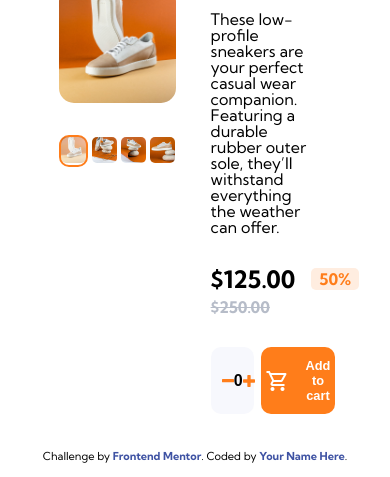
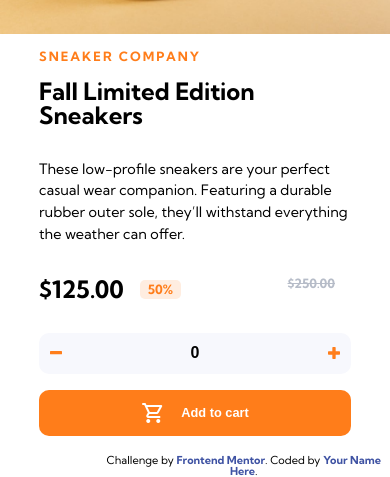
Before and after one commit to NicolasArfel/E-commerce-product-page, a website: page index.html in a window 390 px wide. Shown: the part 367-844 px from the top of the page. Drawn offline with nearby package versions, Linux system fonts and the light colour scheme.

Commit message:
responsive half made

```diff
--- a/index.html
+++ b/index.html
@@ -16,6 +16,7 @@
     />
     <link rel="stylesheet" href="./styles/reset.css" />
     <link rel="stylesheet" href="./styles/styles.css" />
+    <link rel="stylesheet" href="./styles/mobile.css" />
     <!-- <script src="https://cdn.tailwindcss.com"></script> -->
     <script src="./index.js" defer></script>
     <script src="./js/navbar.js" defer></script>
@@ -111,7 +112,7 @@
             Featuring a durable rubber outer sole, they’ll withstand everything
             the weather can offer.
           </p>
-          <div>
+          <div class="main__right-total">
             <div class="main__right-amount">
               <p class="main__right-total">$125.00</p>
               <p class="main__right-reduce">50%</p>
--- /dev/null
+++ b/styles/mobile.css
@@ -0,0 +1,88 @@
+@media screen and (max-width: 700px) {
+  body {
+    width: 100%;
+  }
+  .main {
+    flex-direction: column;
+    width: 100%;
+    margin: 1rem;
+  }
+  .main__left,
+  .main__right {
+    width: 90%;
+  }
+  .main__right-total {
+    display: flex;
+    justify-content: space-between;
+  }
+  footer {
+    position: fixed;
+    bottom: 0;
+    left: 25%;
+  }
+}
+
+@media screen and (max-width: 500px) {
+  .main {
+    margin: 0;
+  }
+  .main__left-small {
+    display: none;
+  }
+  .main__left {
+    width: 100% !important;
+    height: 300px;
+  }
+  .main__left-large {
+    object-fit: cover;
+    object-position: left;
+    width: 400px;
+    max-height: 100% !important;
+    border-radius: 0;
+  }
+  .main__right {
+    margin: 1rem;
+    width: 100%;
+  }
+  .main__right-category {
+    font-size: 0.8rem;
+  }
+  .main__right-title {
+    font-size: 1.5rem;
+  }
+  .main__right-description {
+    font-size: 0.9rem;
+    width: 100%;
+    letter-spacing: 0.4;
+    line-height: 1.5;
+  }
+
+  .main__right-reduce,
+  .main__right-price {
+    font-size: 0.8rem;
+  }
+
+  .buttons {
+    flex-direction: column;
+    width: 100%;
+    margin-top: 1rem;
+  }
+  .button {
+    width: 100%;
+    margin: 0.5rem 0;
+  }
+
+  .modale {
+    width: 325px;
+    height: 275px;
+    top: 13%;
+    right: 8%;
+  }
+}
+
+@media screen and (max-width: 550px) {
+  .navbar__left-logo {
+    max-width: 130px;
+    margin-right: 0;
+  }
+}
```
